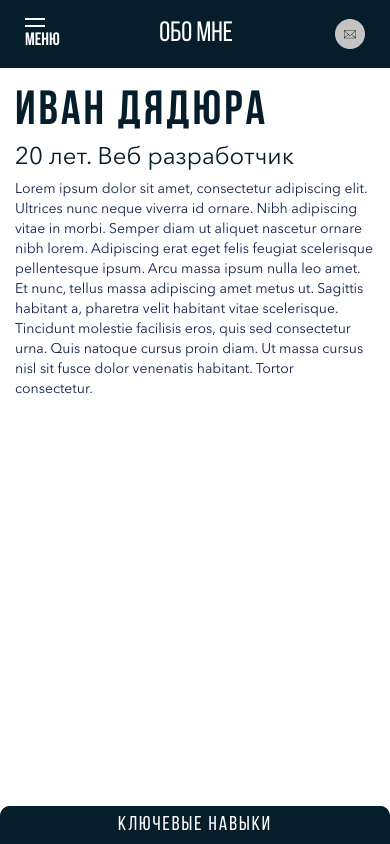
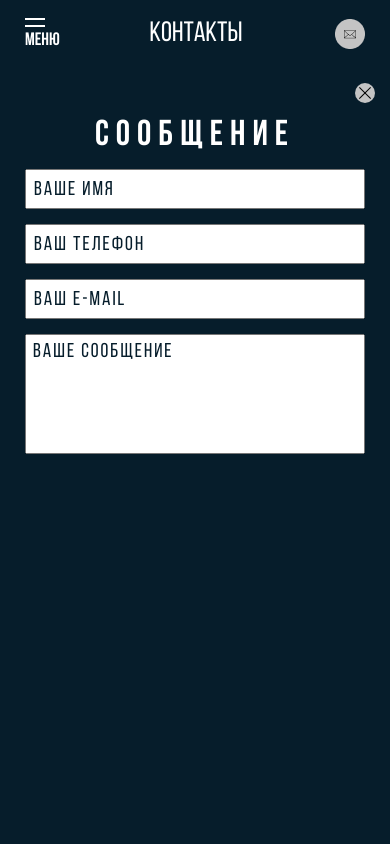
Before and after one commit to lvan226/portfolio, a website: page app/index.html in a window 390 px wide. Both pictures are taken after a click on the link 350 px from the left and 34 px from the top of the page. Drawn offline with nearby package versions, Linux system fonts and the light colour scheme.

Commit message:
Added contact mobile version

```diff
--- a/app/index.html
+++ b/app/index.html
@@ -46,10 +46,10 @@
       </nav>
       <!-- /.menu__top -->
       <div class="menu__main">
-        <img src="images/telegram.png" alt="">
-        <img src="images/telegram.png" alt="">
-        <img src="images/telegram.png" alt="">
-        <img src="images/telegram.png" alt="">
+        <a href="#"><img src="images/telegram.png" alt=""></a>
+        <a href="#"><img src="images/vk.png" alt=""></a>
+        <a href="#"><img src="images/wa.png" alt=""></a>
+        <a href="#"><img src="images/weblancer.png" alt=""></a>
       </div>
       <!-- /.menu__main -->
       <div class="menu__bottom">
@@ -105,7 +105,7 @@
           <!-- /.container -->
           <div class="sidebar">
             <div class="sidebar__top">
-              <div class="sidebar__letter">
+              <div class="sidebar__letter sidebar-message">
                 <span>Написать сообщение</span>
                 <img src="images/letter.png" alt="">
               </div>
@@ -116,7 +116,7 @@
             </div>
             <!-- /.sidebar__main -->
             <div class="sidebar__bottom">
-              <div class="sidebar__portfolio" id="about-portfolio">
+              <div class="sidebar__portfolio sidebar-portfolio">
                 <span>Смотреть портфолио</span>
                 <img src="images/arrow-right.png" alt="">
               </div>
@@ -216,7 +216,7 @@
             </div>
             <!-- /.sidebar__main -->
             <div class="sidebar__bottom">
-              <div class="sidebar__portfolio">
+              <div class="sidebar__portfolio sidebar-portfolio">
                 <span>Смотреть портфолио</span>
                 <img src="images/arrow-right.png" alt="">
               </div>
@@ -301,7 +301,7 @@
             </div>
             <!-- /.sidebar__main -->
             <div class="sidebar__bottom">
-              <div class="sidebar__portfolio">
+              <div class="sidebar__portfolio sidebar-portfolio">
                 <span>Смотреть портфолио</span>
                 <img src="images/arrow-right.png" alt="">
               </div>
@@ -325,9 +325,31 @@
             </div>
             <!-- /.container__top -->
             <div class="container__main">
-              <div class="about__content">
-
+              <div class="contact__info">
+                <div class="contact__info-phone">
+                  <h3>Телефон</h3>
+                  <a href="tel:+79149062018">+7 (914) 906-20-18</a>
+                </div>
+                <div class="contact__info-email">
+                  <h3>e-mail</h3>
+                  <a href="mailto:ivan_dyadyura@list.ru">ivan_dyadyura@list.ru</a>
+                </div>
+                <div class="contact__info-steps">
+                  <h3>Этапы работы</h3>
+                  <ul class="contact__info-list">
+                    <li><span>1.</span>Я получаю от вас информацию о цели созадния сайта и ваших пожеланиях</li>
+                    <li><span>2.</span>Мы обговариваем пути реализации ваших идей и желааний</li>
+                    <li><span>3.</span>Я сообщаю вам сроки и стоимость работы, а также озвучиваю как будет происходить
+                      работа</li>
+                    <li><span>4.</span>Вы вносите предоплату, а я разрабатываю прототип вашего будущего сайта</li>
+                    <li><span>5.</span>Мы обсуждаем получившийся прототип и при необходимости вносим правки</li>
+                    <li><span>6.</span>Я наполняю макет дизайном - добавляю краски и анимацию</li>
+                    <li><span>7.</span>Вы смотрите макет, а я начинаю верстать</li>
+                    <li><span>8.</span>После окончания вёрстки, насаживаю сайт на домен и прикручиваю админку </li>
+                  </ul>
+                </div>
               </div>
+              <!-- /.contact__info -->
             </div>
             <!-- /.container__main -->
           </div>
@@ -340,17 +362,6 @@
               </div>
             </div>
             <!-- /.sidebar__top -->
-            <div class="sidebar__main">
-              <a class="sidebar__phone" href="tel:+79149062018">+ 7 (914) 906-20-18</a>
-            </div>
-            <!-- /.sidebar__main -->
-            <div class="sidebar__bottom">
-              <div class="sidebar__portfolio">
-                <span>Смотреть портфолио</span>
-                <img src="images/arrow-right.png" alt="">
-              </div>
-            </div>
-            <!-- /.sidebar__bottom -->
           </div>
           <!-- /.sidebar -->
           <div class="sidebar-contact active">
@@ -367,16 +378,13 @@
                 <input type="text" placeholder="Ваш телефон">
                 <input type="text" placeholder="Ваш E-mail">
                 <textarea name="" placeholder="Ваше сообщение"></textarea>
+                <!-- <div class="sidebar__letter">
+                  <span>Отправить сообщение</span>
+                  <img src="images/letter.png" alt="">
+                </div> -->
               </form>
             </div>
             <!-- /.sidebar-contact__top -->
-            <div class="sidebar-contact__bottom">
-              <div class="sidebar__letter">
-                <span>Отправить сообщение</span>
-                <img src="images/letter.png" alt="">
-              </div>
-              <!-- /.sidebar-contact__bottom -->
-            </div>
           </div>
           <!-- /.sidebar -->
         </div>
--- a/app/js/main.min.js
+++ b/app/js/main.min.js
@@ -54,11 +54,13 @@ $(function() {
       });
       // Аккордеон конец
 
-      let portfolio1 = document.getElementById('about-portfolio');
+      let portfolioWatch = document.querySelectorAll('.sidebar-portfolio');
 
-      portfolio1.addEventListener('click', function() {
-        fullPage.moveSectionDown();
-      });
+      for (let i = 0; i < portfolioWatch.length; i++) {
+        portfolioWatch[i].addEventListener('click', function() {
+          fullPage.moveTo(2);
+        });
+      }
 
       let sidebarClose = document.querySelector('.sidebar-close');
       let sidebar = document.querySelector('.sidebar-contact');
@@ -70,6 +72,7 @@ $(function() {
       for (let i = 0; i < sidebarMessages.length; i++) {
         sidebarMessages[i].addEventListener('click', function() {
           sidebar.classList.add('active');
+          fullPage.moveTo(4);
         });
       }
     }
--- a/app/scss/_media.scss
+++ b/app/scss/_media.scss
@@ -175,6 +175,16 @@
     max-width: 30%;
     margin-right: 20px;
   }
+  .sidebar-contact {
+    max-width: 400px;
+    &.active {
+      padding-right: 30px;
+      padding-left: 30px;
+    }
+  }
+  .contact .sidebar {
+    max-width: 400px;
+  }
 }
 @media (max-height: 1023px) {
   .container__top {
@@ -205,6 +215,32 @@
       vertical-align: top;
     }
   }
+  .contact__info h3 {
+    margin-bottom: 20px;
+  }
+  .contact__info-steps {
+    margin-top: 35px;
+  }
+  .contact__info-list {
+    line-height: 20px;
+    li {
+      margin-bottom: 9px;
+    }
+  }
+  .sidebar-contact__title {
+    margin-bottom: 55px;
+  }
+  .form textarea {
+    height: 150px;
+  }
+  .sidebar-contact.active {
+    padding-top: 50px;
+    padding-bottom: 25px;
+  }
+  .sidebar-contact .close {
+    top: 25px;
+    right: 25px;
+  }
 }
 
 @media (max-height: 768px) {
@@ -218,7 +254,44 @@
     margin-top: 30px;
   }
 }
-
+@media (max-width: 1023px) {
+  .contact .sidebar {
+    max-width: 0;
+  }
+  .sidebar-contact.active {
+    max-width: 100%;
+  }
+  .form input, .form textarea {
+    max-width: 420px;
+    margin-bottom: 15px;
+  }
+  .sidebar-contact__title {
+    font-size: 36px;
+    line-height: 36px;
+    margin-bottom: 15px;
+    text-align: center;
+  }
+  .sidebar-contact.active {
+    padding: 10px 25px;
+    padding-top: 50px;
+  }
+  .form {
+    font-size: 20px;
+    line-height: 20px;
+  }
+  .form input {
+    height: 40px;
+    padding: 6px 7px 4px;
+  }
+  .form textarea {
+    height: 120px;
+    padding: 6px 7px 4px;
+  }
+  .sidebar-contact .close {
+    top: 15px;
+    right: 15px;
+  }
+}
 @media (max-width: 960px) {
   .fp-tableCell {
     vertical-align: top;
@@ -344,6 +417,15 @@
       padding-bottom: 20px;
     }
   }
+  .contact__info h3 {
+    font-size: 24px;
+    line-height: 24px;
+  }
+  .contact__info-phone a,
+  .contact__info-email a {
+    font-size: 18px;
+    line-height: 18px;
+  }
 }
 @media (max-width: 600px) {
   .about__inner {
@@ -365,6 +447,33 @@
     font-size: 14px;
     line-height: 20px;
   }
+  .contact__info-list li {
+    margin-bottom: 7px;
+    font-size: 13px;
+    line-height: 16px;
+  }
+  .contact__info h3 {
+    margin-bottom: 10px;
+  }
+  .contact__info-steps {
+    margin-top: 20px;
+  }
+  .sidebar-contact .close {
+    width: 20px;
+    height: 20px;
+  }
+  .sidebar-contact .close span {
+    width: 16px;
+    height: 1.1px;
+  }
+  .contact__info-phone a,
+  .contact__info-email a {
+    font-size: 14px;
+    line-height: 14px;
+  }
+  .contact__info {
+    padding: 0 10px;
+  }
 }
 @media (min-width: 1651px) {
   .menu-burger {
--- a/app/scss/style.scss
+++ b/app/scss/style.scss
@@ -56,9 +56,9 @@
   }
 }
 .menu__main {
-  img {
+  a {
     display: block;
-    &+ img {
+    &+ a {
       margin-top: 30px;
     }
   }
@@ -413,10 +413,9 @@
     color: #fff;
   }
 }
-.sidebar-contact__bottom {
-  margin-top: auto;
-  margin-left: auto;
-}
+// .sidebar {
+//   .sidebar
+// }
 .contact .language {
   margin-top: 50px;
   margin-right: 30px;
@@ -453,5 +452,52 @@
     }
   }
 }
+.contact .sidebar {
+  max-width: 560px;
+}
+.contact__info {
+  display: flex;
+  flex-wrap: wrap;
+  padding: 5px 20px;
+}
+.contact__info h3 {
+  font-size: 48px;
+  line-height: 48px;
+  letter-spacing: 4px;
+  @include b700;
+  margin-bottom: 35px;
+}
+.contact__info {
+  &-phone {
+    width: 50%;
+    a {
+      color: $text;
+      font-size: 24px;
+    }
+  }
+  &-email {
+    width: 50%;
+    a {
+      color: $text;
+      font-size: 24px;
+    }
+  }
+  &-steps {
+    margin-top: 70px;
+  }
+}
+.contact__info-list {
+  font-size: 18px;
+  line-height: 24px;
+  color: $text;
+  @include av500;
+  li {
+    margin-bottom: 15px;
+    line-height: 22px;
+    span {
+      margin-right: 10px;
+    }
+  }
+}
 // Contact end
 @import 'media';
```
Also changed, not shown: app/css/style.min.css, app/images/vk.png (added), app/images/wa.png (added), app/images/weblancer.png (added).
